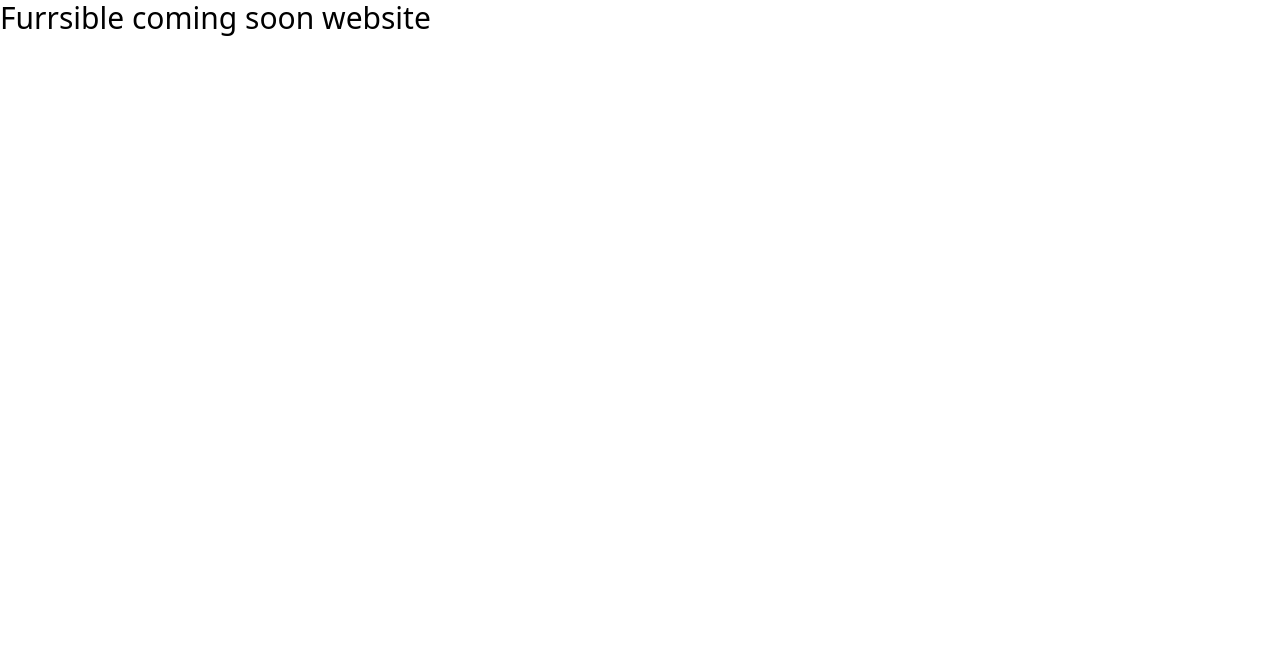
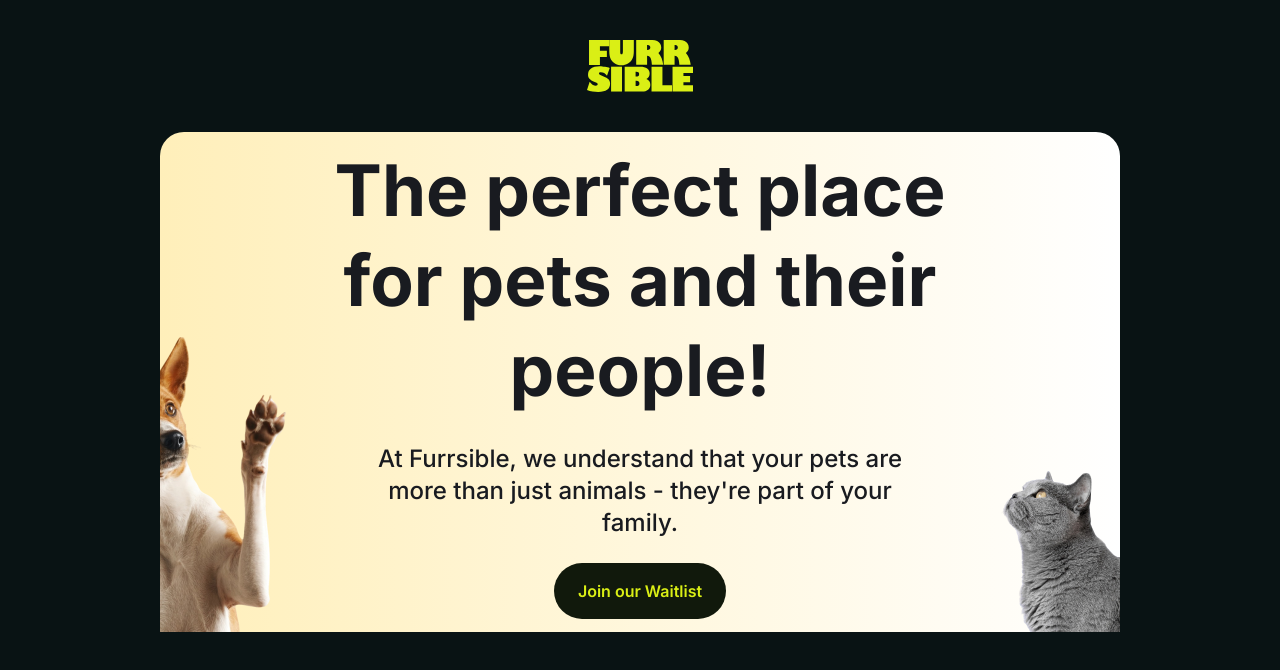
Before and after one commit to furrsible/website-furrsible-v1, a Gatsby site: page / in a window 1280 px wide. Built offline with nearby package versions, Linux system fonts and the light colour scheme; Gatsby itself is replaced by a stand-in of ours.

Commit message:
feature: add header and hero

```diff
--- a/commitlint.config.js
+++ b/commitlint.config.js
@@ -1,7 +1,7 @@
 // build: Changes that affect the build system or external dependencies (example scopes: gulp, broccoli, npm)
 // ci: Changes to our CI configuration files and scripts (example scopes: Travis, Circle, BrowserStack, SauceLabs)
 // docs: Documentation only changes
-// feat: A new feature
+// feature: A new feature
 // update: Modifying an already existing feature
 // fix: A bug fix
 // perf: A code change that improves performance
@@ -39,9 +39,7 @@
         `chore`,
         `ci`,
         `docs`,
-        `feat`,
         `feature`,
-        `features`,
         `fix`,
         `perf`,
         `refactor`,
--- /dev/null
+++ b/src/common/components/Header/index.tsx
@@ -0,0 +1,11 @@
+import Image from '../Image';
+import logo from '../../images/logo.svg';
+const Header = () => {
+  return (
+    <header className="w-full flex justify-center items-center py-10">
+      <Image src={logo} alt="Logo" className="max-w-auto inline-block" />
+    </header>
+  );
+};
+
+export default Header;
--- a/src/common/components/Image/index.tsx
+++ b/src/common/components/Image/index.tsx
@@ -3,10 +3,11 @@
 type ImageType = {
   src: string;
   alt: string;
+  className?: string;
 };
 
-const Image: React.FC<ImageType> = ({ src, alt }) => {
-  return <img src={src} alt={alt} />;
+const Image: React.FC<ImageType> = ({ src, alt, className, ...rest }) => {
+  return <img src={src} alt={alt} className={className} {...rest} />;
 };
 
 export default Image;
--- a/src/common/components/index.tsx
+++ b/src/common/components/index.tsx
@@ -1 +1,2 @@
 export { default as Image } from './Image';
+export { default as Header } from './Header';
--- a/src/common/styles/app.css
+++ b/src/common/styles/app.css
@@ -1,3 +1,17 @@
+@import url('https://fonts.googleapis.com/css2?family=Inter:wght@400;500;600;700&display=swap');
 @tailwind base;
 @tailwind components;
+
+html, body {
+  scroll-behavior: smooth;
+  -webkit-scroll-behavior: smooth;
+  font-family: 'Inter', sans-serif;
+  background-color: #091314;
+  color: white;
+}
+
+* {
+  box-sizing: border-box;
+}
+
 @tailwind utilities;
--- /dev/null
+++ b/src/global.d.ts
@@ -0,0 +1,12 @@
+declare module '*.jpg' {
+  export default `` as string;
+}
+declare module '*.png' {
+  export default `` as string;
+}
+declare module '*.json' {
+  export default `` as string;
+}
+declare module '*.svg' {
+  export default `` as string;
+}
--- a/src/pages/index.tsx
+++ b/src/pages/index.tsx
@@ -1,7 +1,43 @@
+import { Header, Image } from '../common/components';
+import heroCat from '../common/images/hero/cat.png';
+import heroDog from '../common/images/hero/dog.png';
+
 export default function Home() {
   return (
-    <main>
-      <p className="text-3xl">Furrsible coming soon website</p>
-    </main>
+    <>
+      <Header />
+      <main className="4k:max-w[100px] lg:w-9/12 md:w-10/12 md:mx-auto xs:mx-10 mx-5">
+        {/* Hero */}
+        <section
+          className="rounded-[24px] md:min-h-[500px] flex items-center relative"
+          style={{
+            background: `linear-gradient(90deg, #FFEFBA 0%, #FFFFFF 100%)`,
+          }}
+        >
+          <Image
+            src={heroCat}
+            alt="cat looking up"
+            className="absolute bottom-0 right-0 md:w-auto w-20 z-0 isolate"
+          />
+          <Image
+            src={heroDog}
+            alt="dog raising up left paw"
+            className="absolute bottom-0 left-0 md:w-auto w-20"
+          />
+          <div className="xl:w-9/12 md:w-11/12 mx-auto text-center text-[#191B20] xl:py-0 lg:py-5 md:px-0 md:py-0 py-8 px-5">
+            <h1 className="lg:text-[71px] lg:leading-[90px] md:text-6xl text-4xl font-bold  mb-7">
+              The perfect place for pets and their people!
+            </h1>
+            <h2 className="font-medium lg:text-2xl md:text-xl text-base md:mx-24 mb-6">
+              At Furrsible, we understand that your pets are more than just
+              animals - they&apos;re part of your family.
+            </h2>
+            <button className="bg-[#11190C] text-[#DAEF15] px-6 py-4 rounded-full text-base font-semibold">
+              Join our Waitlist
+            </button>
+          </div>
+        </section>
+      </main>
+    </>
   );
 }
--- a/tailwind.config.js
+++ b/tailwind.config.js
@@ -1,11 +1,12 @@
 /** @type {import('tailwindcss').Config} */
 module.exports = {
-  content: [
-    `./src/pages/**/*.{js,jsx,ts,tsx}`,
-    `./src/components/**/*.{js,jsx,ts,tsx}`,
-  ],
+  content: [`./src/**/*.{js,jsx,ts,tsx}`],
   theme: {
-    extend: {},
+    extend: {
+      screens: {
+        xs: `375px`,
+      },
+    },
   },
   plugins: [],
 };
```
Also changed, not shown: gatsby-node.ts (deleted, +0 -12 lines), src/common/images/hero/cat.png (added), src/common/images/hero/dog.png (added), src/common/images/icon.png, src/common/images/logo.svg (added).
